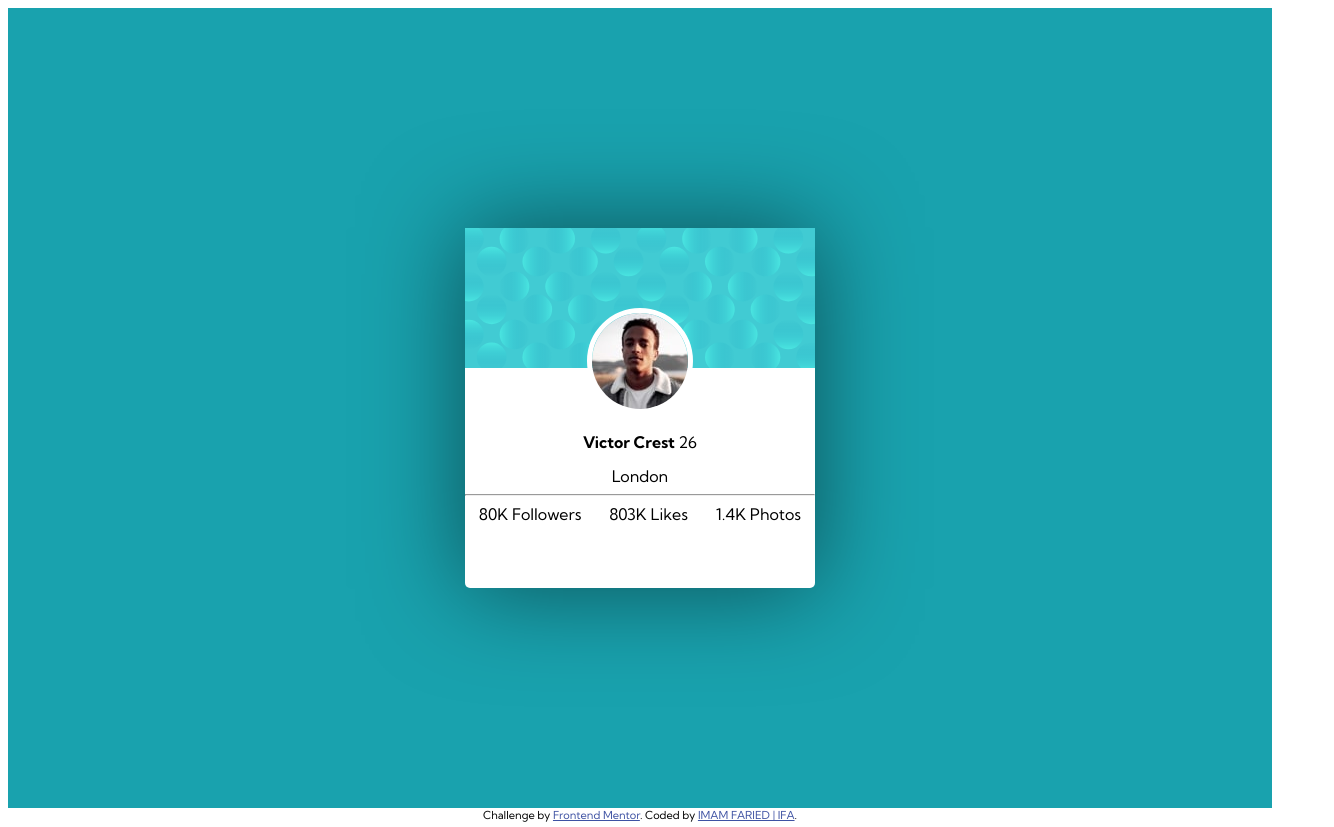
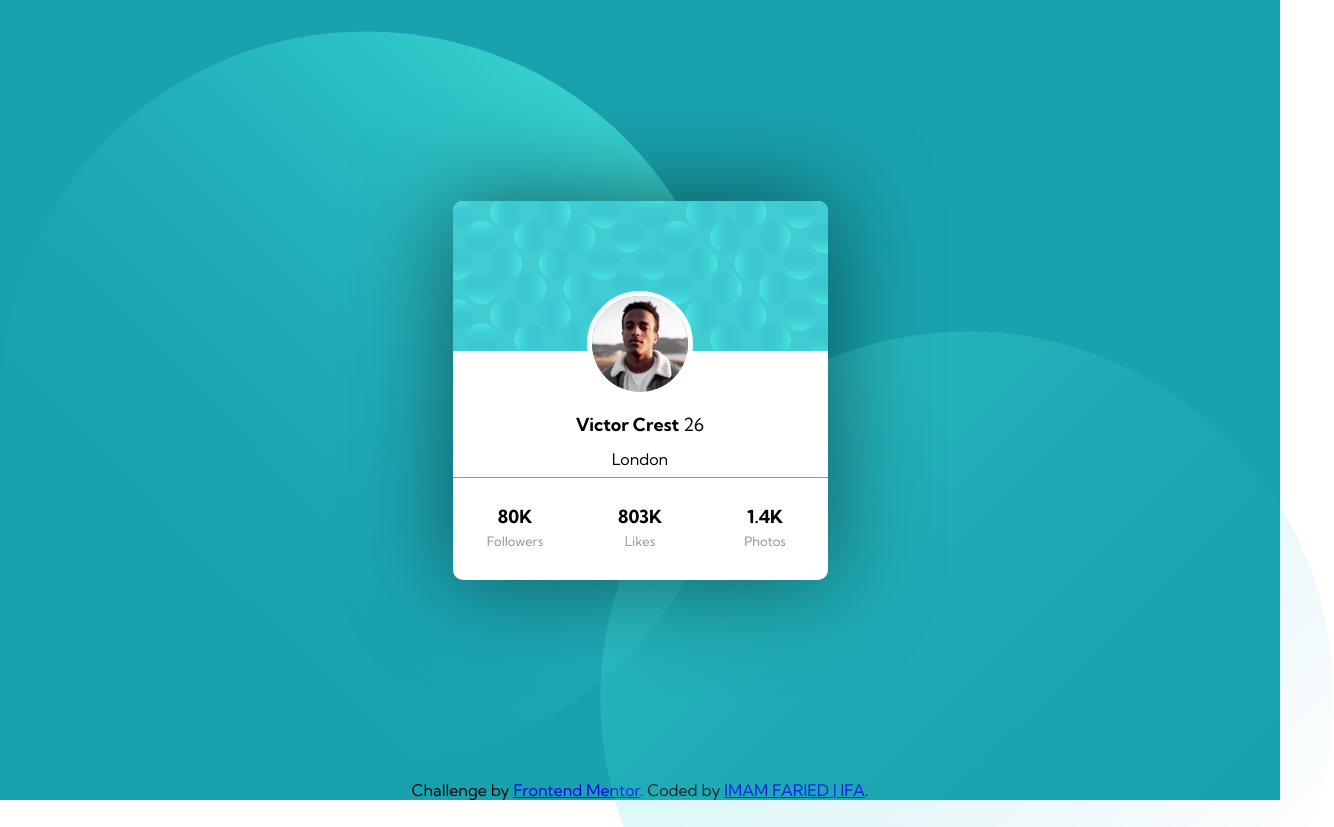
Before and after one commit to imamfh24/profile-card-component, a plain HTML site: page index.html in a window 1280 px wide. Shown: the top 827 px of the page, 1334 px wide, since content can reach past the window. Drawn offline with Linux system fonts and the light colour scheme.

Commit message:
Create Card With CSS

```diff
--- a/index.html
+++ b/index.html
@@ -13,35 +13,55 @@
 
   <!-- Feel free to remove these styles or customise in your own stylesheet 👍 -->
   <style>
+
     body {
       font-family: 'Kumbh Sans';
+      margin: 0;
     }
-
-    .attribution {
-      font-size: 11px;
-      text-align: center;
-    }
-
-    .attribution a {
-      color: hsl(228, 45%, 44%);
-    }
-
 
     .container {
       background-color: hsl(185, 75%, 39%);
       height: 800px;
       display: flex;
+      flex-direction: column;
       justify-content: center;
     }
 
+    .attribution{
+      margin: 0 auto;
+    }
+
     .card {
-      position: relative;
       background-color: white;
-      width: 350px;
-      height: auto;
+      min-width: 375px;
       margin: auto;
       box-shadow: 0 0 99px 1px rgba(0, 0, 0, 0.5);
-      border-radius: 5px;
+      border-radius: 10px;
+      z-index: 2;
+    }
+
+    .background{
+      position: absolute;
+    }
+
+    .background #pattern-top{
+      position: relative;
+      width: 75%;
+      height: auto;
+
+    }
+
+    .background #pattern-bottom{
+      position: inherit;
+      width: 75%;
+      height: auto;
+      left: 600px;
+      top: 300px;
+    }
+
+    .card > #pattern-card {
+      width: 100%;
+      border-radius: 10px 10px 0 0;
     }
 
     .flex-container-stats {
@@ -50,11 +70,14 @@
 
     .item-stats {
       flex-grow: 1;
+      flex-basis: 25%;
+      padding: 15px;
     }
 
     .user-info {
       position: relative;
       bottom: 4rem;
+      margin-bottom: -3rem;
       text-align: center;
     }
 
@@ -64,6 +87,7 @@
     }
 
     .user-info > #name {
+      font-size: 18px;
       font-weight: 700;
       line-height: 3rem;
     }
@@ -72,13 +96,32 @@
       font-weight: 400;
     }
 
+    .user-stats{
+      font-size: 18px;
+      font-weight: 700;
+      line-height: 2rem;
+    }
+
+    .title-user-stats {
+      color: hsl(0, 0%, 59%);
+      font-size: small;
+    }
+
+    hr{
+      border: solid hsl(0, 0%, 59%) 1px;
+      border-bottom: none;
+    }
   </style>
 </head>
 
 <body>
   <div class="container">
+    <div class="background">
+      <img id="pattern-top" src="images/bg-pattern-top.svg" alt="">
+      <img id="pattern-bottom" src="images/bg-pattern-bottom.svg" alt="">
+    </div>
     <div class="card">
-      <img  src="images/bg-pattern-card.svg" alt="">
+      <img id="pattern-card" src="images/bg-pattern-card.svg" alt="">
 
       <div class="user-info">
         <img id="user-image" src="images/image-victor.jpg" alt="">
@@ -87,25 +130,24 @@
         <hr>
         <div class="flex-container-stats">
           <div class="item-stats">
-            80K
-            Followers
+            <div class="user-stats">80K</div>
+            <div class="title-user-stats">Followers</div>
           </div>
           <div class="item-stats">
-            803K
-            Likes
+            <div class="user-stats">803K</div>
+            <div class="title-user-stats">Likes</div>
           </div>
           <div class="item-stats">
-            1.4K
-            Photos
+            <div class="user-stats">1.4K</div>
+            <div class="title-user-stats">Photos</div>
           </div>
         </div>
       </div>
     </div>
-  </div>
-  <div class="attribution">
-    Challenge by <a href="https://www.frontendmentor.io?ref=challenge" target="_blank">Frontend Mentor</a>.
-    Coded by <a href="#">IMAM FARIED | IFA</a>.
+    <div class="attribution">
+      Challenge by <a href="https://www.frontendmentor.io?ref=challenge" target="_blank">Frontend Mentor</a>.
+      Coded by <a href="#">IMAM FARIED | IFA</a>.
+    </div>
   </div>
 </body>
-
 </html>
```
